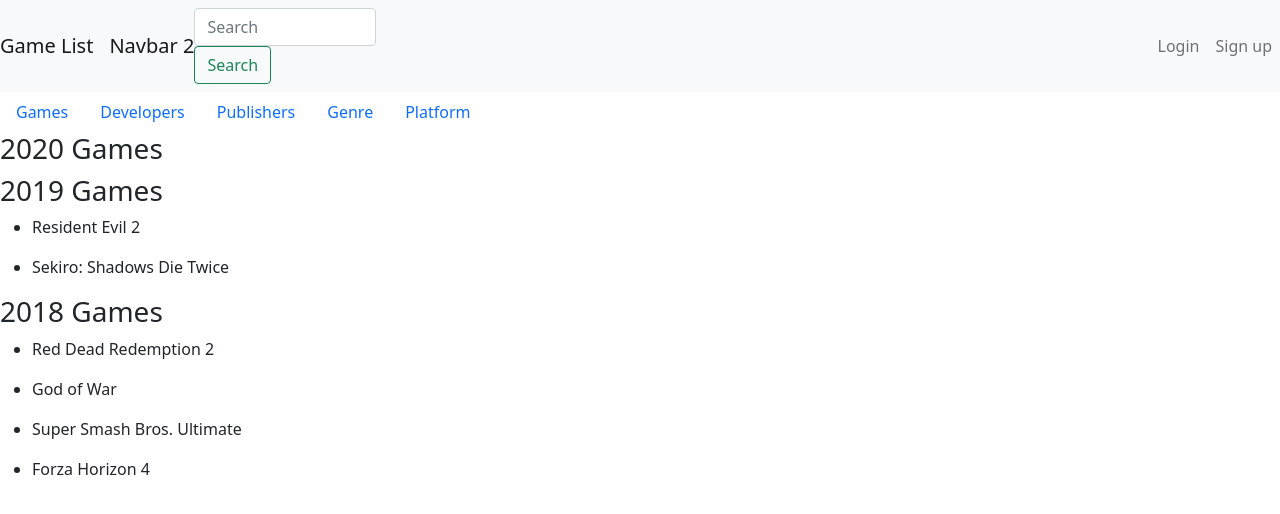
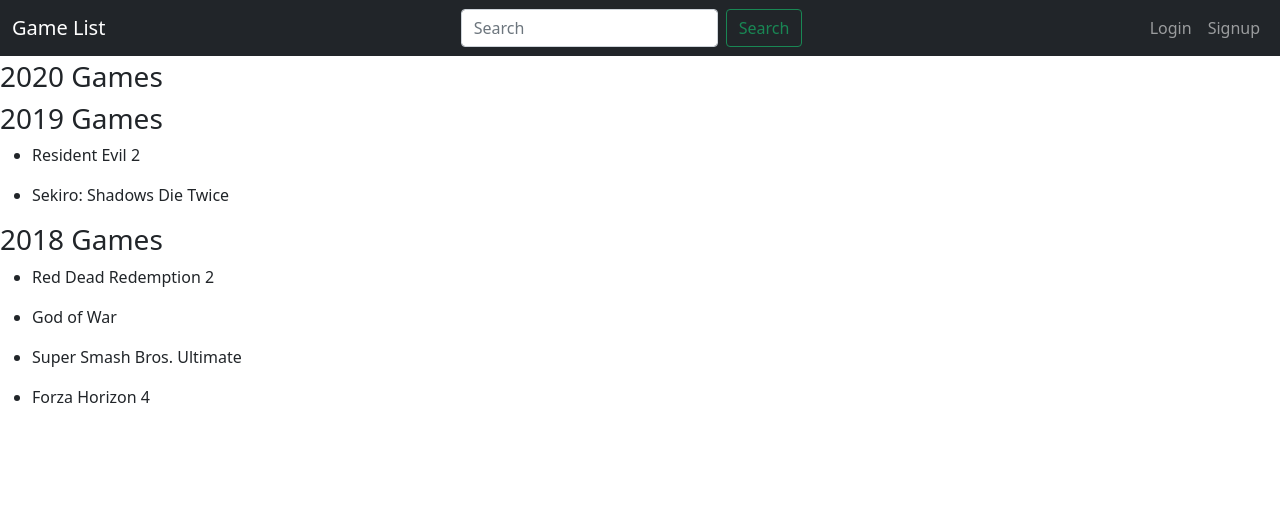
Before and after one commit to hanhwanglim/game-list, a Flask app: page / in a window 1280 px wide. Shown: the top 514 px of the page. Run offline with Flask 2, Linux system fonts and the light colour scheme; data comes from the database, SQL or seed files in the repository.

Commit message:
created navigation bar

```diff
--- a/app/templates/base.html
+++ b/app/templates/base.html
@@ -5,61 +5,41 @@
     {% block head %}
     <meta charset="utf-8">
     <meta name="viewport" content="width=device-width, initial-scale=1">
-    <link href="https://cdn.jsdelivr.net/npm/bootstrap@5.0.0-beta1/dist/css/bootstrap.min.css" rel="stylesheet"
-        integrity="sha384-giJF6kkoqNQ00vy+HMDP7azOuL0xtbfIcaT9wjKHr8RbDVddVHyTfAAsrekwKmP1" crossorigin="anonymous">
+    <link href="https://cdn.jsdelivr.net/npm/bootstrap@5.0.0-beta1/dist/css/bootstrap.min.css" rel="stylesheet" integrity="sha384-giJF6kkoqNQ00vy+HMDP7azOuL0xtbfIcaT9wjKHr8RbDVddVHyTfAAsrekwKmP1" crossorigin="anonymous">
     <title>{% block title %}{% endblock %}</title>
     {% endblock %}
 </head>
 
-<body>
+<body style="padding-top: 60px;">
     <!--Navigation bar-->
-    <nav class="navbar navbar-expand-md navbar-light bg-light">
-        <div>
+    <nav class="navbar navbar-expand-md navbar-dark bg-dark fixed-top">
+        <div class="container-fluid">
+            <div class="justify-content-start">
                 <a class="navbar-brand" href="{{ url_for('index') }}">Game List</a>
-        </div>
-        <div class="mx-auto order-0">
-            <a class="navbar-brand mx-auto" href="#">Navbar 2</a>
-            <button class="navbar-toggler" type="button" data-toggle="collapse" data-target=".dual-collapse2">
+                <button class="navbar-toggler" type="button" data-bs-toggle="collapse"
+                    data-bs-target="#navbarsExampleDefault" aria-controls="navbarsExampleDefault" aria-expanded="false"
+                    aria-label="Toggle navigation">
                     <span class="navbar-toggler-icon"></span>
                 </button>
             </div>
-        <div class="mx-auto order-0">
-            <form class="form-inline my-2 my-lg-0" action="{{ url_for('search') }}" method="POST">
-                <input class="form-control mr-sm-2" type="search" placeholder="Search" aria-label="Search" name="search">
-                <button class="btn btn-outline-success my-2 my-sm-0" type="submit">Search</button>
+            <div class="collapse navbar-collapse justify-content-center">
+                <form class="d-flex">
+                    <input class="form-control me-2" type="search" placeholder="Search" aria-label="Search">
+                    <button class="btn btn-outline-success" type="submit">Search</button>
                 </form>
             </div>
-        <div class="navbar-collapse collapse w-100 order-3 dual-collapse2 justify-content-end">
-            <ul class="navbar-nav ml-auto">
+            <div class="justify-content-end">
+                <ul class="navbar-nav mx-auto">
                     <li class="nav-item">
-                    {% block login %}{% endblock %}
+                        <a class="nav-link" href="{{ url_for('login') }}">Login</a>
                     </li>
                     <li class="nav-item">
-                    {% block signup %}{% endblock %}
+                        <a class="nav-link" href="{{ url_for('signup') }}">Signup</a>
                     </li>
                 </ul>
             </div>
-
+        </div>
     </nav>
-    <span>
-        <ul class="nav">
-            <li class="nav-item">
-                <a class="nav-link" href="#">Games</a>
-            </li>
-            <li class="nav-item">
-                <a class="nav-link" href="#">Developers</a>
-            </li>
-            <li class="nav-item">
-                <a class="nav-link" href="#">Publishers</a>
-            </li>
-            <li class="nav-item">
-                <a class="nav-link" href="#">Genre</a>
-            </li>
-            <li class="nav-item">
-                <a class="nav-link" href="#">Platform</a>
-            </li>
-        </ul>
-    </span>
 
     {% block content %}
     {% endblock %}
```
Lines whose indentation alone changed are shown as unchanged.
